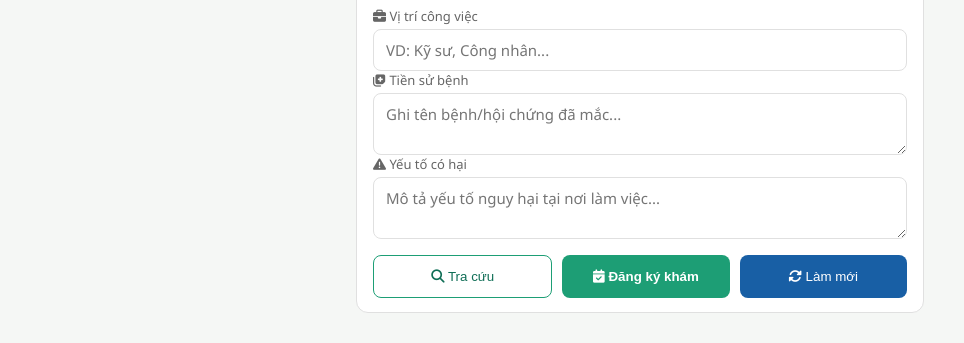
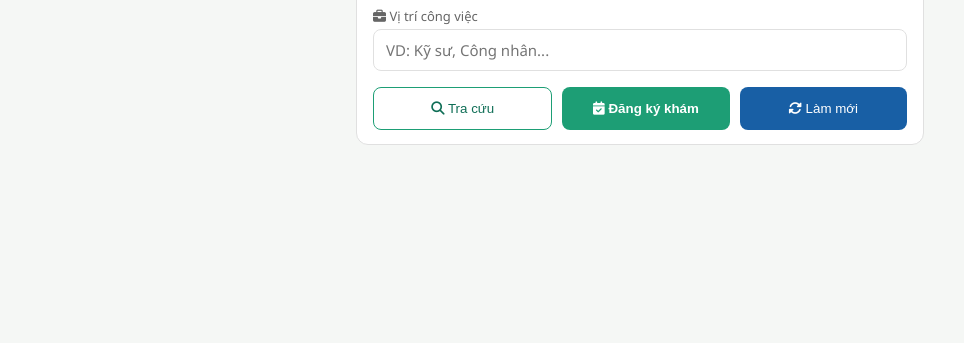
Before and after one commit to lesacIT/kskdk-app, a plain HTML site: page frontend/index.html in a window 1280 px wide. Shown: the part 784-1127 px from the top of the page, without its empty margins (0-964 px from the left). After the commit the page ends 959 px from the top, so only its background shows below. Drawn offline with nearby package versions, Linux system fonts and the light colour scheme.

Commit message:
cập nhật

```diff
--- a/frontend/index.html
+++ b/frontend/index.html
@@ -192,8 +192,6 @@
         <div class="gender-card" id="genderNu" onclick="selectGender('Nữ')"><div class="gender-icon">👩</div><span>Nữ</span></div>
       </div>
       <div class="form-group"><label><i class="fas fa-briefcase"></i> Vị trí công việc</label><input type="text" id="patientJob" placeholder="VD: Kỹ sư, Công nhân..."></div>
-      <div class="form-group"><label><i class="fas fa-notes-medical"></i> Tiền sử bệnh</label><textarea id="patientHistory" rows="2" placeholder="Ghi tên bệnh/hội chứng đã mắc..."></textarea></div>
-      <div class="form-group"><label><i class="fas fa-exclamation-triangle"></i> Yếu tố có hại</label><textarea id="hazardFactors" rows="2" placeholder="Mô tả yếu tố nguy hại tại nơi làm việc..."></textarea></div>
       <div style="display:flex;gap:10px;margin-top:16px">
         <button class="btn-secondary" onclick="searchEmployee()" style="flex:1"><i class="fas fa-search"></i> Tra cứu</button>
         <button class="btn-primary" onclick="registerExam()" style="flex:1"><i class="fas fa-calendar-check"></i> Đăng ký khám</button>
```
